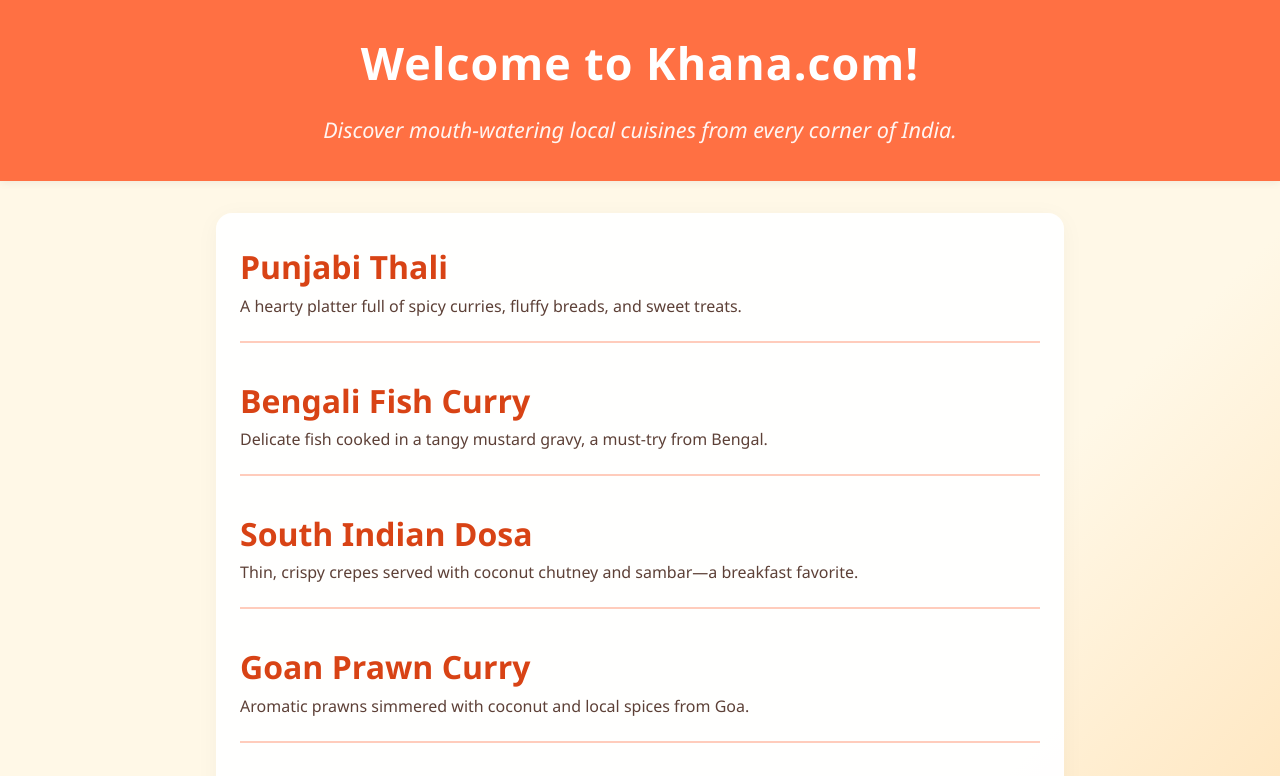
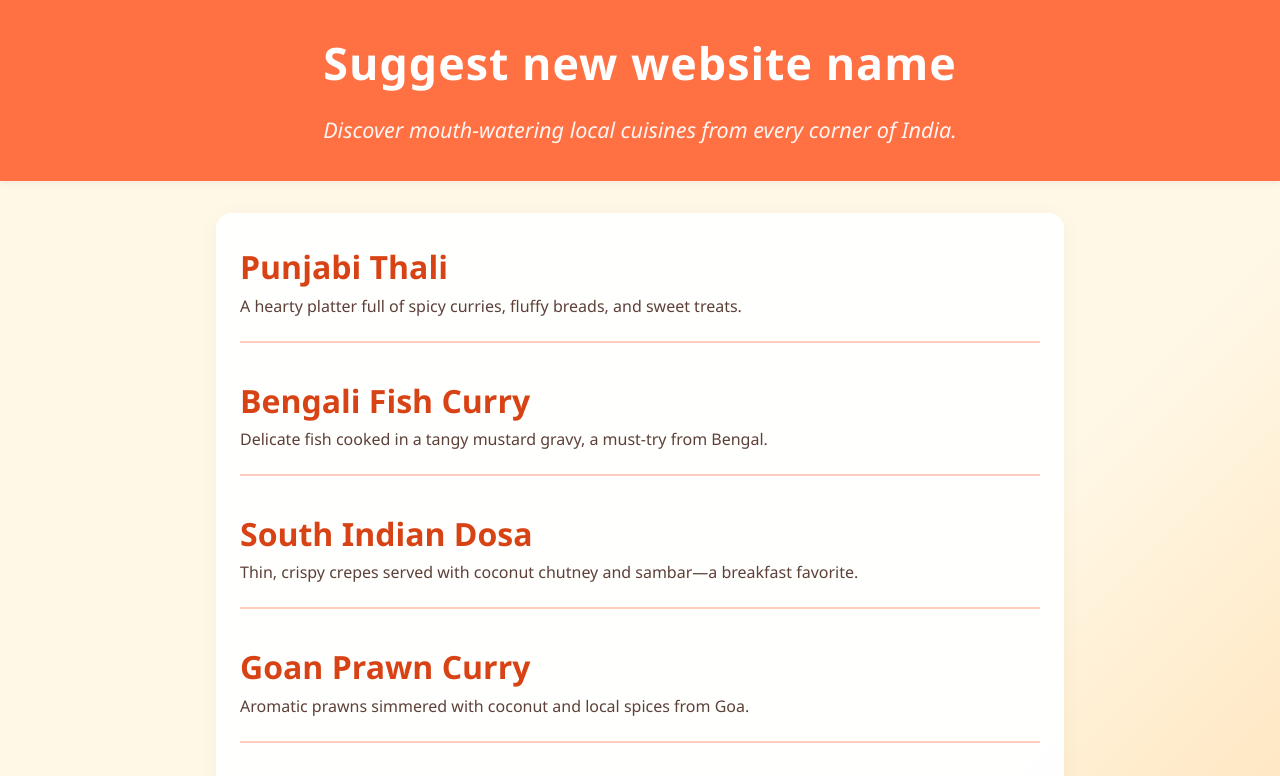
Before and after one commit to Prish399/khana.com, a plain HTML site: page index.html in a window 1280 px wide. Shown: the top 776 px of the page. Drawn offline with Linux system fonts and the light colour scheme.

Commit message:
AI Update: The user wants a better name for their website khana.com. Need to suggest a new, more appropriate name.

```diff
--- a/index.html
+++ b/index.html
@@ -3,7 +3,7 @@
 <head>
   <meta charset="UTF-8">
   <meta name="viewport" content="width=device-width, initial-scale=1.0">
-  <title>Khana.com - Local Cuisines</title>
+  <title>Suggest new website name</title>
   <style>
     body {
       margin: 0;
@@ -65,7 +65,7 @@
 </head>
 <body>
   <header>
-    <h1>Welcome to Khana.com!</h1>
+    <h1>Suggest new website name</h1>
     <p>Discover mouth-watering local cuisines from every corner of India.</p>
   </header>
   <section class="cuisines-section">
```
